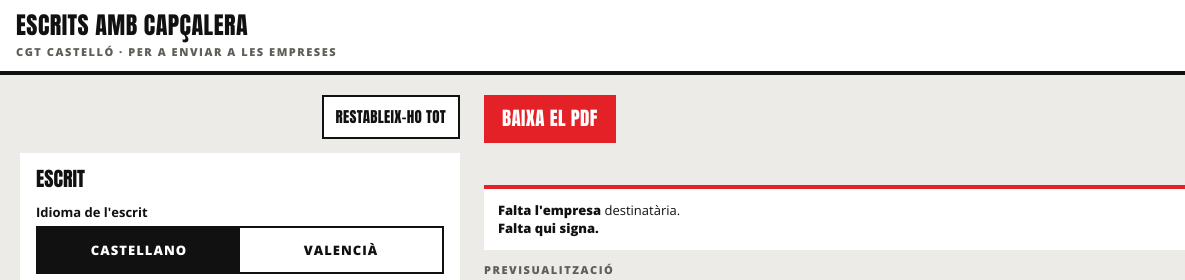
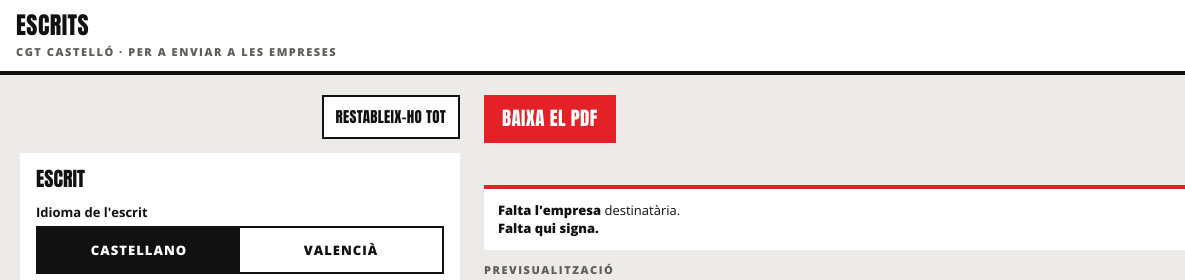
Before and after one commit to CGTCastello/escrits, a plain HTML site: page index.html in a window 1280 px wide. Shown: the top 280 px of the page, 0-1185 px from the left. Drawn offline with Linux system fonts and the light colour scheme.

Commit message:
El projecte es diu «Escrits»: nom i miniatura nova
Co-Authored-By: Claude Opus 5.5 <noreply@anthropic.com>

```diff
--- a/index.html
+++ b/index.html
@@ -3,25 +3,25 @@
 <head>
 <meta charset="utf-8">
 <meta name="viewport" content="width=device-width, initial-scale=1">
-<title>Escrits amb capçalera · CGT Castelló</title>
+<title>Escrits · CGT Castelló</title>
 <meta name="description" content="Escrits de CGT Castelló per a enviar a les empreses: tria un model, omple les dades i baixa'l en PDF amb la capçalera del sindicat.">
 <meta property="og:type" content="website">
 <meta property="og:locale" content="ca_ES">
 <meta property="og:site_name" content="CGT Castelló">
-<meta property="og:title" content="Escrits amb capçalera · CGT Castelló">
+<meta property="og:title" content="Escrits · CGT Castelló">
 <meta property="og:description" content="Escrits per a l’empresa amb la capçalera del sindicat, en PDF, des del mòbil o l'ordinador.">
 <meta property="og:url" content="https://cgtcastello.github.io/escrits/">
-<meta property="og:image" content="https://cgtcastello.github.io/escrits/og-image.png">
+<meta property="og:image" content="https://cgtcastello.github.io/escrits/og-image.png?v=2">
 <meta property="og:image:width" content="1200">
 <meta property="og:image:height" content="630">
-<meta property="og:image:alt" content="Escrits amb capçalera de CGT Castelló">
+<meta property="og:image:alt" content="Escrits de CGT Castelló">
 <meta name="twitter:card" content="summary_large_image">
 <link rel="icon" href="icons/favicon.svg" type="image/svg+xml">
 <link rel="icon" href="icons/favicon-32.png" sizes="32x32" type="image/png">
 <link rel="apple-touch-icon" href="icons/apple-touch-icon.png">
 <link rel="manifest" href="manifest.webmanifest">
 <meta name="theme-color" content="#ffffff">
-<meta name="apple-mobile-web-app-title" content="Escrits CGT">
+<meta name="apple-mobile-web-app-title" content="Escrits">
 <link rel="stylesheet" href="fonts/fonts.css">
 <script src="vendor/jspdf.umd.min.js"></script>
 <script src="models.js"></script>
@@ -104,7 +104,7 @@ input:focus,select:focus,textarea:focus,button:focus-visible{outline:3px solid v
 <body>
 <header class="top">
   <div>
-    <h1>Escrits amb capçalera</h1>
+    <h1>Escrits</h1>
     <div class="k">CGT Castelló · per a enviar a les empreses</div>
   </div>
   <img id="hdrLogo" alt="CGT Castelló">
@@ -115,7 +115,7 @@ input:focus,select:focus,textarea:focus,button:focus-visible{outline:3px solid v
     <img src="icons/apple-touch-icon.png" alt="">
     <div>
       <div class="t">Tin-la a la pantalla d'inici</div>
-      <p id="instTxt">Afig «Escrits CGT» a la pantalla d'inici del mòbil: s'obrirà com una aplicació i funcionarà també sense connexió.</p>
+      <p id="instTxt">Afig «Escrits» a la pantalla d'inici del mòbil: s'obrirà com una aplicació i funcionarà també sense connexió.</p>
       <div class="btns"><button type="button" class="btn small dark" id="instYes">Afig-la</button><button type="button" class="btn small" id="instNo">Ara no</button></div>
     </div>
   </div>
--- a/models.js
+++ b/models.js
@@ -1,4 +1,4 @@
-/* Models d'escrit de l'editor «Escrits amb capçalera» de CGT Castelló.
+/* Models d'escrit de l'editor «Escrits» de CGT Castelló.
  *
  * NOMÉS dues fonts (no s'hi afig cap model redactat de nou):
  *   · «castello»: models propis de CGT Castelló, https://cgtcastello.org/delegades
--- a/sw.js
+++ b/sw.js
@@ -1,4 +1,4 @@
-// Service worker de «Escrits amb capçalera»: perquè la web funcione sense connexió.
+// Service worker d’«Escrits»: perquè la web funcione sense connexió.
 // Estratègia: respon amb el que hi ha guardat i, alhora, ho actualitza per a la pròxima vegada.
 // Si canvies la llista de fitxers, puja el número de VERSIO.
 const VERSIO = 'escrits-v1';
```
Also changed, not shown: manifest.webmanifest, og-image.png, 2 other files.
